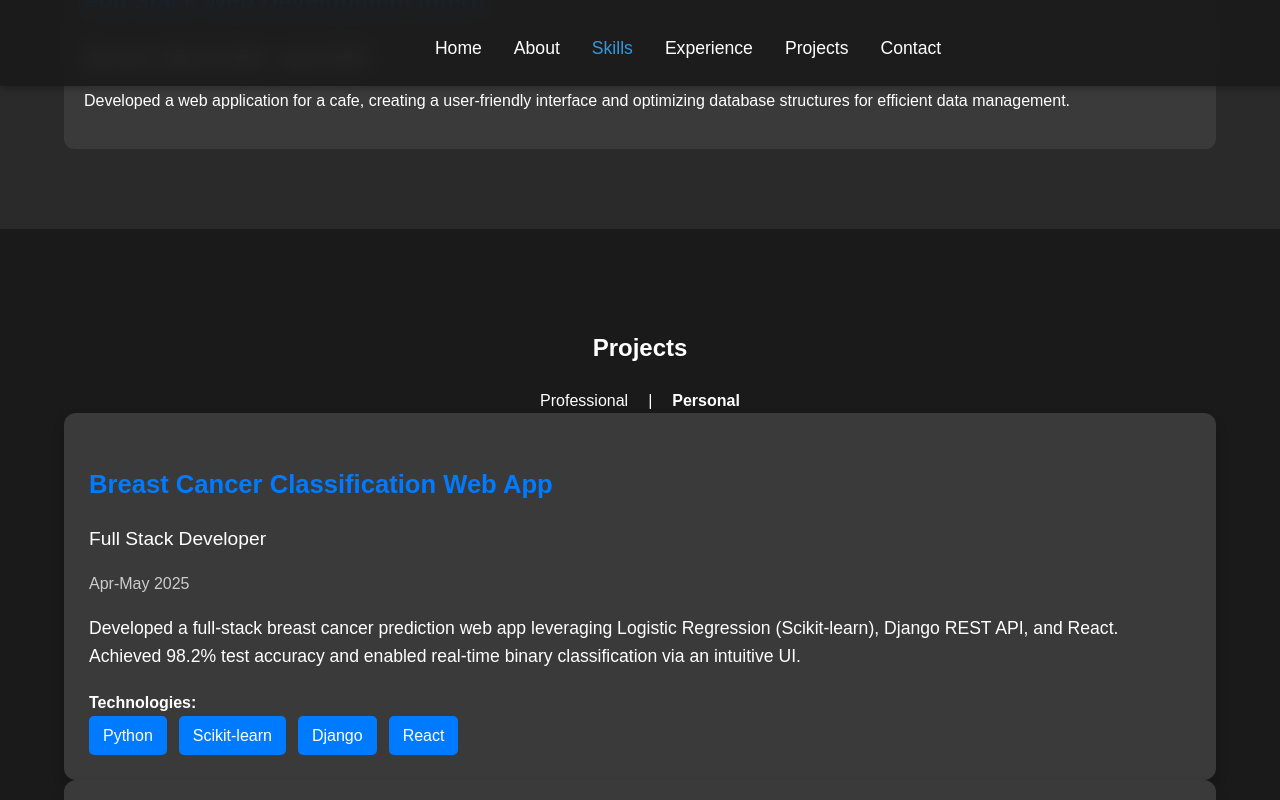
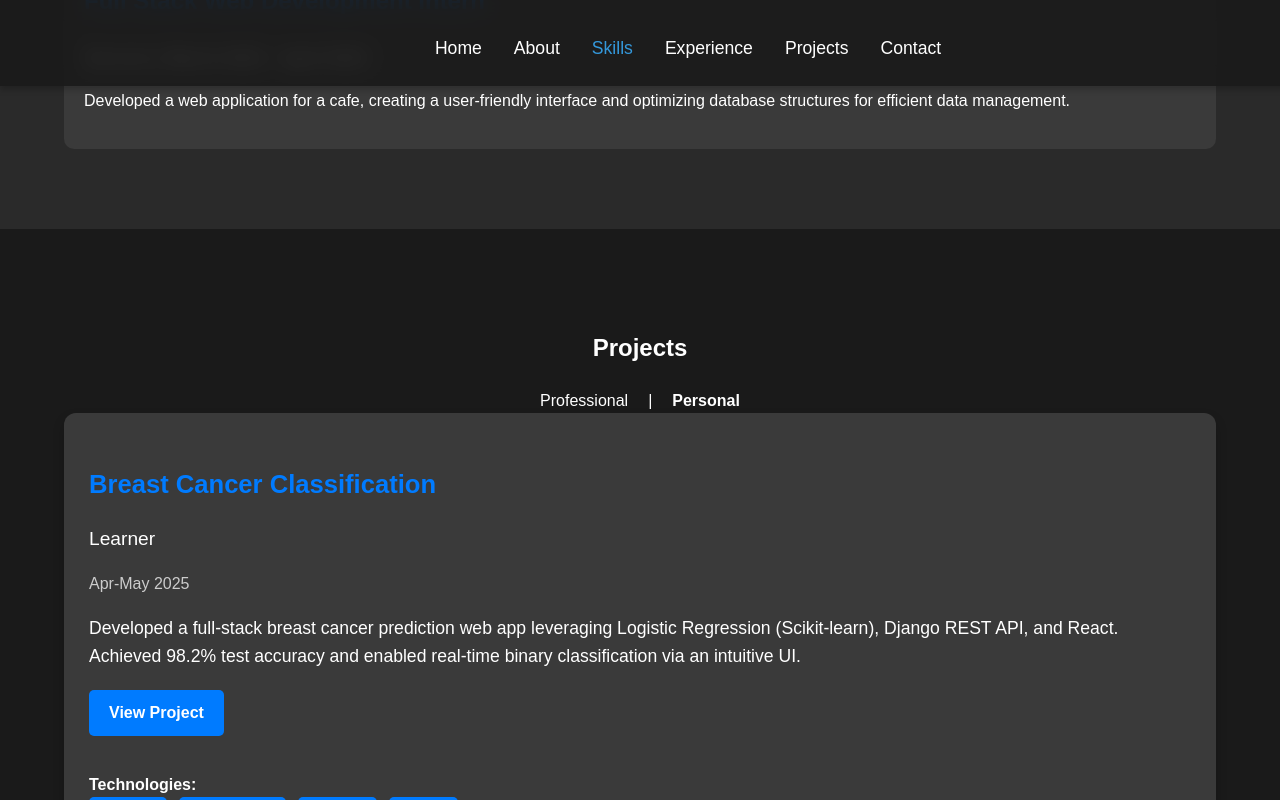
Before and after one commit to ROHANSRIVATSA/React-Portfolio, a React (Create React App) app: page / in a window 1280 px wide. Both pictures are taken after a click on the element "Personal". Shown: the part 4480-5280 px from the top of the page. Built offline with nearby package versions, Linux system fonts and the light colour scheme.

Commit message:
ML Projects Collab Link Update

```diff
--- a/src/components/Projects.jsx
+++ b/src/components/Projects.jsx
@@ -8,29 +8,31 @@ const Projects = () => {
   const projects = [
     {
       id: 7,
-      title: "Breast Cancer Classification Web App",
+      title: "Breast Cancer Classification",
       category: "personal",
-      role: "Full Stack Developer",
+      role: "Learner",
       duration: "Apr-May 2025",
       description:
         "Developed a full-stack breast cancer prediction web app leveraging Logistic Regression (Scikit-learn), Django REST API, and React. Achieved 98.2% test accuracy and enabled real-time binary classification via an intuitive UI.",
       technologies: ["Python", "Scikit-learn", "Django", "React"],
+      link: "https://colab.research.google.com/drive/1YFGKKJI5HIk6OZ9yVuDK1Y2l3UswELQF?usp=sharing",
     },
     {
       id: 8,
       title: "Chatbot with Transformer",
       category: "personal",
-      role: "AI Developer",
+      role: "Learner",
       duration: "Feb 2025 – Mar 2025",
       description:
         "Built a context-aware chatbot using Transformer-based seq2seq models trained on multi-turn dialogues. Demonstrated advanced NLP skills and user-intent modeling, applicable to recommendation systems and ad targeting.",
       technologies: ["Python", "Transformers", "PyTorch", "NLP"],
+      link: "https://colab.research.google.com/drive/1_j0UwoIUGZY2Sss4uSIjivwaiQHo25dj?usp=sharing",
     },
     {
       id: 9,
       title: "Time Series Forecasting",
       category: "personal",
-      role: "ML Engineer",
+      role: "Learner",
       duration: "Jan 2025 – Feb 2025",
       description:
         "Engineered a time series forecasting pipeline with LSTM and XGBoost models to predict stock prices, achieving a MAPE of 3.1%, demonstrating strong trend and pattern recognition capabilities.",
@@ -39,7 +41,7 @@ const Projects = () => {
     {
       id: 4,
       title: "Log Analysis Tool",
-      category: "personal",
+      category: "Academic",
       role: "Full Stack Developer",
       status: "Completed",
       description:
@@ -66,8 +68,6 @@ const Projects = () => {
         "Created a personal portfolio using React and CSS, featuring a clean, responsive design with dynamic animations powered by Framer Motion to showcase skills and projects effectively.",
       technologies: ["React", "CSS", "Framer Motion"],
     },
-
-    // Professional projects
     {
       id: 1,
       title: "GSI-Sol",
@@ -100,11 +100,24 @@ const Projects = () => {
     },
   ];
 
-  // Filter projects based on activeCategory
   const filteredProjects =
     activeCategory === "professional"
       ? projects.filter((project) => project.category === "professional")
       : projects.filter((project) => project.category === "personal");
+
+  const buttonStyle = {
+    display: 'inline-block',
+    padding: '10px 20px',
+    backgroundColor: '#007bff',
+    color: 'white',
+    textAlign: 'center',
+    textDecoration: 'none',
+    border: 'none',
+    borderRadius: '5px',
+    cursor: 'pointer',
+    marginBottom: '1rem',
+    fontWeight: 'bold',
+  };
 
   return (
     <section id="projects" className="py-5">
@@ -158,6 +171,16 @@ const Projects = () => {
                   </p>
                 )}
                 <p className="project-description">{project.description}</p>
+                {project.link && (
+                  <a
+                    href={project.link}
+                    target="_blank"
+                    rel="noopener noreferrer"
+                    style={buttonStyle}
+                  >
+                    View Project
+                  </a>
+                )}
                 <div className="technologies">
                   <strong>Technologies:</strong>
                   <div className="tech-list">
```
